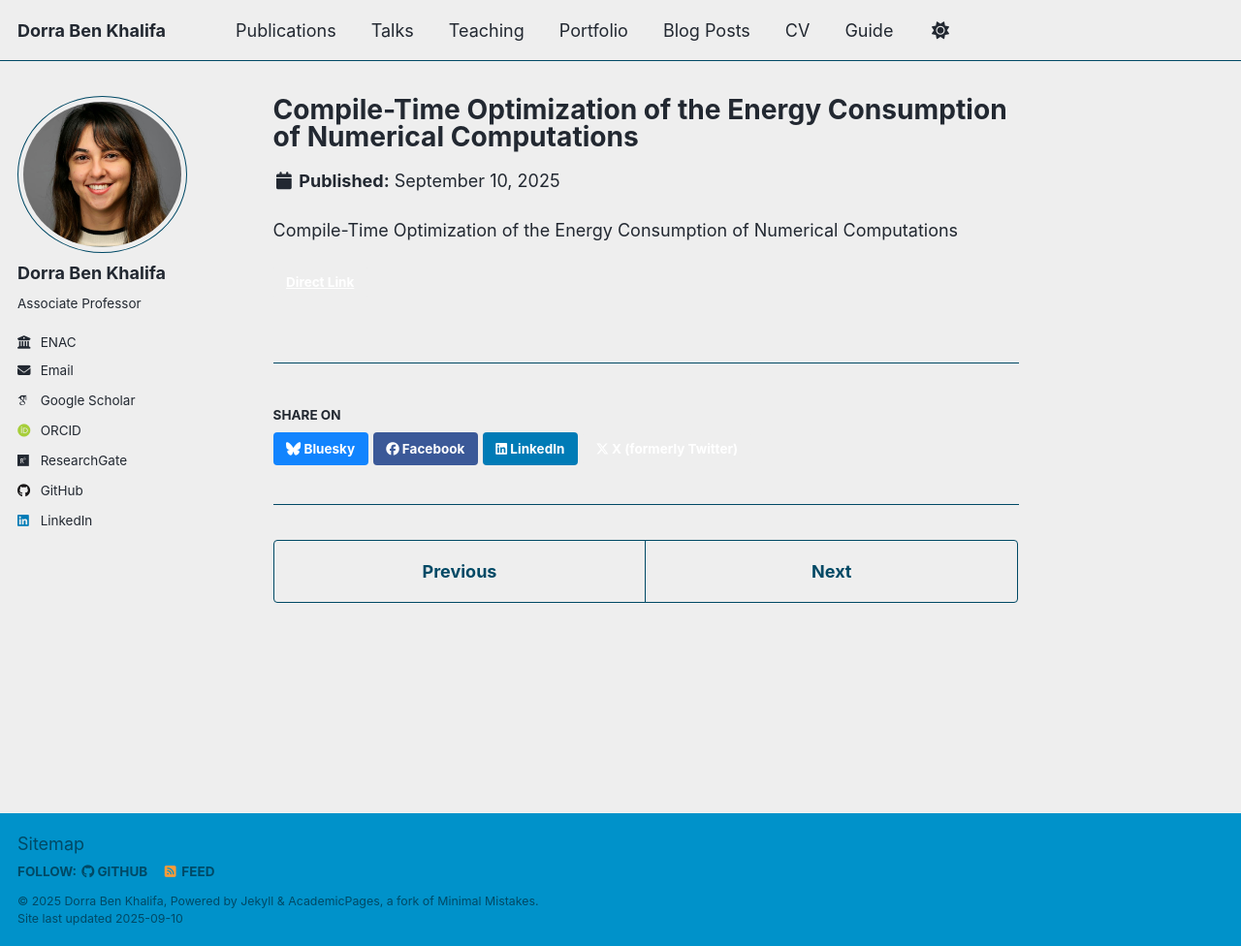
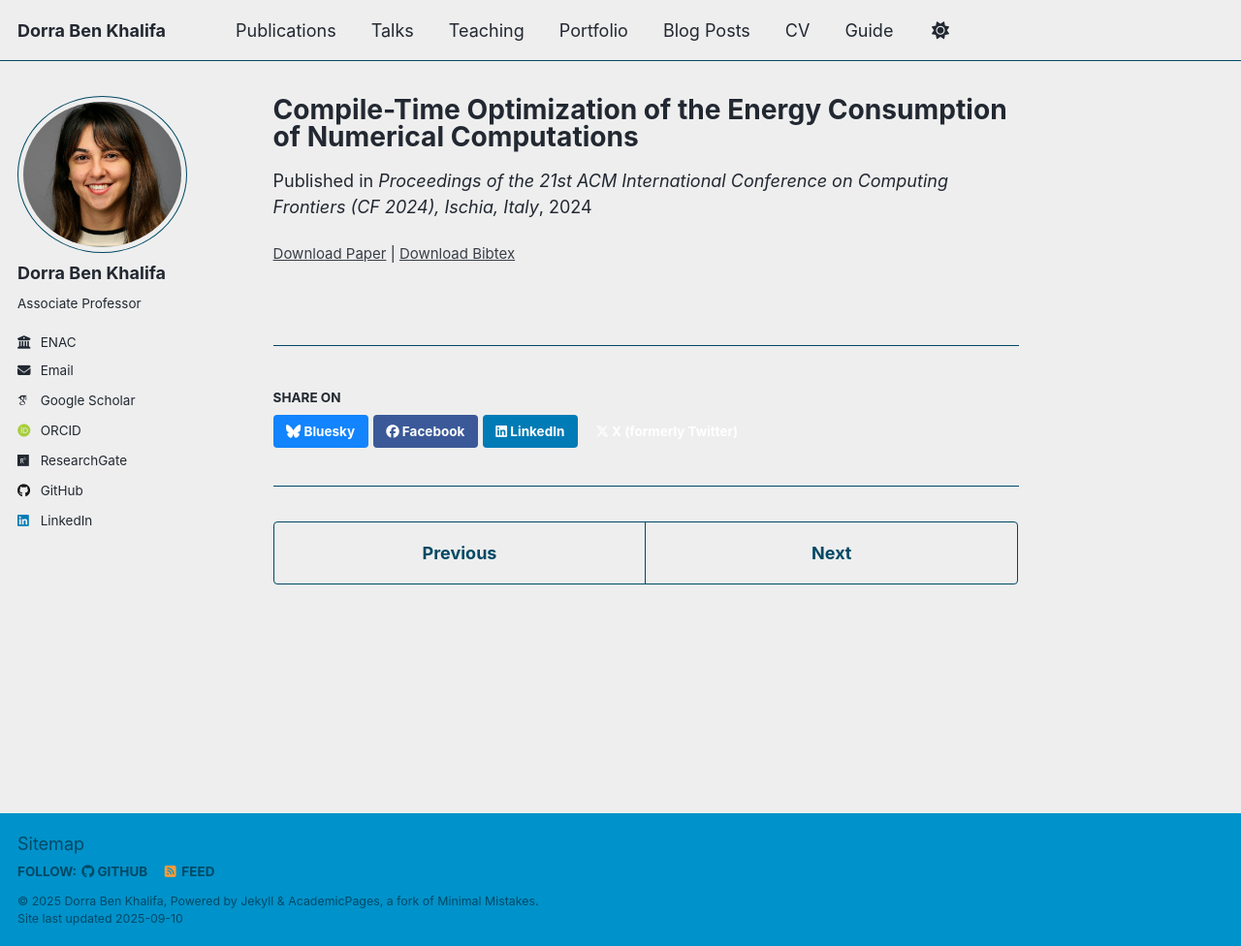
Before and after one commit to dbenkhalifa/dbenkhalifa.github.io, a Jekyll site: the page built from _publications/2024-Compile-TimeOptimizationoft.md, in a window 1280 px wide and 976 px high. Shown: the whole window at 97% size. Built offline with Jekyll 4.4.1, drawn with Linux system fonts in a browser that asks for light colours; some web fonts are replaced; a script that is not in the unit is left out.

Commit message:
Update 2024-Compile-TimeOptimizationoft.md

```diff
--- a/_publications/2024-Compile-TimeOptimizationoft.md
+++ b/_publications/2024-Compile-TimeOptimizationoft.md
@@ -1,12 +1,15 @@
 ---
 title: "Compile-Time Optimization of the Energy Consumption of Numerical Computations"
-authors: "Dorra Ben Khalifa and
-Matthieu Martel"
-conference: "Proceedings of the 21st {ACM} International Conference on Computing
-Frontiers, Workshops and Special Sessions, {CF} 2024, Ischia, Italy,
-May 7-9, 2024"
+collection: publications
+category: conferences
+permalink: /publication/2024-Compile-TimeOptimizationoft
+date: 2024-05-07
+venue: "Proceedings of the 21st ACM International Conference on Computing Frontiers (CF 2024), Ischia, Italy"
+paperurl: "https://doi.org/10.1145/3637543.3654759"
+bibtexurl: "https://dblp.org/rec/conf/cf/KhalifaM24.bib"
+authors:
+  - "Dorra Ben Khalifa"
+  - "Matthieu Martel"
+conference: "CF 2024"
 year: 2024
-link: "https://doi.org/10.1145/3637543.3654759"
 ---
-
-Compile-Time Optimization of the Energy Consumption of Numerical Computations
```
